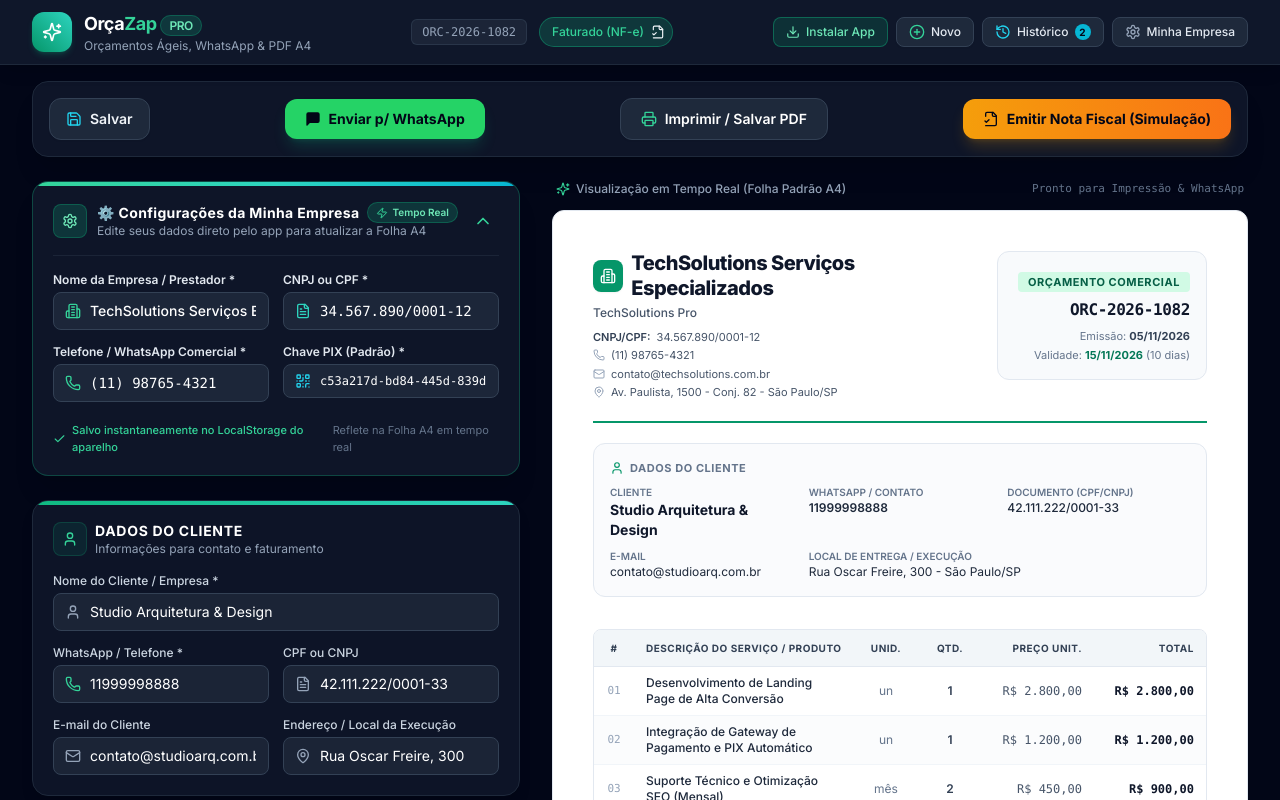
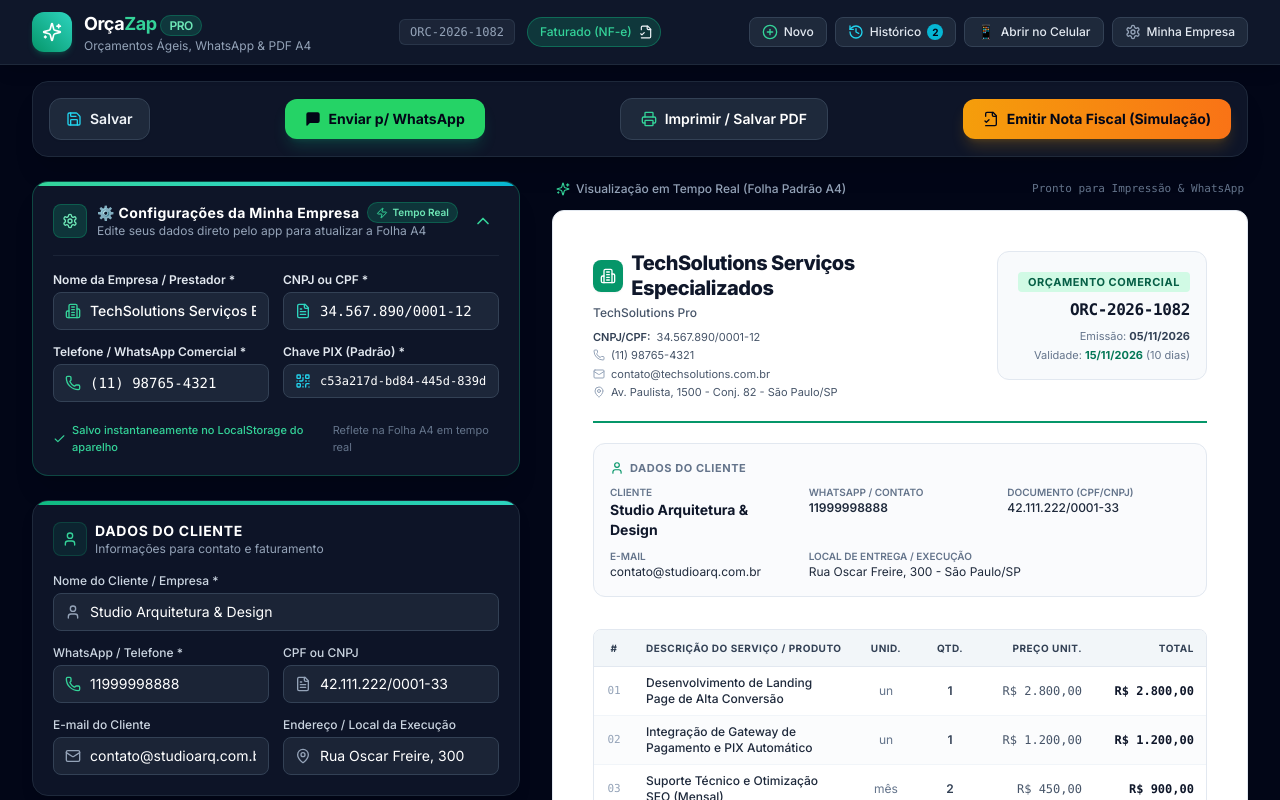
Before and after one commit to marcusvinicius100/orcazap-pro, a React (Vite) app: page / in a window 1280 px wide. Shown: the top 800 px of the page. Built offline with nearby package versions, Linux system fonts and the light colour scheme.

Commit message:
feat: separar botao de abrir no celular no header e manter instalar app nativo

```diff
--- a/src/App.tsx
+++ b/src/App.tsx
@@ -59,17 +59,8 @@ export function App() {
     return () => window.removeEventListener('beforeinstallprompt', handler);
   }, []);
 
-  // Detecção inteligente de SO: iOS abre modal de instruções, Android dispara prompt nativo
+  // Instalar PWA nativo — apenas dispara o prompt do navegador (Android/Desktop Chrome)
   const handleInstallApp = async () => {
-    const isIOS =
-      /iPad|iPhone|iPod/.test(navigator.userAgent) &&
-      !(window as any).MSStream;
-
-    if (isIOS) {
-      setShowIOSModal(true);
-      return;
-    }
-
     if (!deferredPrompt) return;
     deferredPrompt.prompt();
     const { outcome } = await deferredPrompt.userChoice;
@@ -175,6 +166,7 @@ export function App() {
         historyCount={budgets.length}
         installPrompt={deferredPrompt}
         onInstallApp={handleInstallApp}
+        onOpenQRModal={() => setShowQRModal(true)}
       />
 
       {/* Navegação por Abas para Telas Mobile (no-print) */}
--- a/src/components/Header.tsx
+++ b/src/components/Header.tsx
@@ -22,6 +22,8 @@ interface HeaderProps {
   historyCount: number;
   installPrompt: any;
   onInstallApp: () => void;
+  /** Abre o modal de QR Code "Abrir no Celular" */
+  onOpenQRModal: () => void;
 }
 
 export const Header: React.FC<HeaderProps> = ({
@@ -33,6 +35,7 @@ export const Header: React.FC<HeaderProps> = ({
   historyCount,
   installPrompt,
   onInstallApp,
+  onOpenQRModal,
 }) => {
   const getStatusBadge = (status: BudgetStatus) => {
     switch (status) {
@@ -112,15 +115,17 @@ export const Header: React.FC<HeaderProps> = ({
 
         {/* Action Buttons */}
         <div className="flex items-center gap-2">
-          {/* Botão Instalar PWA — sempre visível para detectar iOS ou Android */}
+          {/* Botão Instalar PWA — aparece apenas quando o navegador oferece o prompt nativo (Android/Desktop Chrome) */}
+          {installPrompt && (
             <button
               onClick={onInstallApp}
               className="flex items-center gap-1.5 px-3 py-1.5 rounded-lg text-xs font-medium bg-emerald-600/20 text-emerald-300 border border-emerald-500/40 hover:bg-emerald-600/30 transition-colors"
-            title="Instalar OrçaZap no celular ou computador"
+              title="Instalar OrçaZap Pro como aplicativo no dispositivo"
             >
               <Download className="w-3.5 h-3.5" />
               <span className="hidden sm:inline">Instalar App</span>
             </button>
+          )}
 
           {/* Novo Orçamento */}
           <button
@@ -147,6 +152,16 @@ export const Header: React.FC<HeaderProps> = ({
             )}
           </button>
 
+          {/* 📱 Botão QR Code — Abrir no Celular (abre modal com QR Code e instruções) */}
+          <button
+            onClick={onOpenQRModal}
+            className="flex items-center gap-1.5 px-3 py-1.5 rounded-lg text-xs font-medium bg-slate-800 text-slate-200 hover:bg-slate-700 border border-slate-700 hover:border-sky-500/50 hover:text-sky-300 transition-colors"
+            title="Gerar QR Code para abrir e instalar o app no celular"
+          >
+            <span className="text-sm leading-none">📱</span>
+            <span className="hidden sm:inline">Abrir no Celular</span>
+          </button>
+
           {/* Configurações Prestador */}
           <button
             onClick={onOpenSettings}
```
Lines whose indentation alone changed are shown as unchanged.
